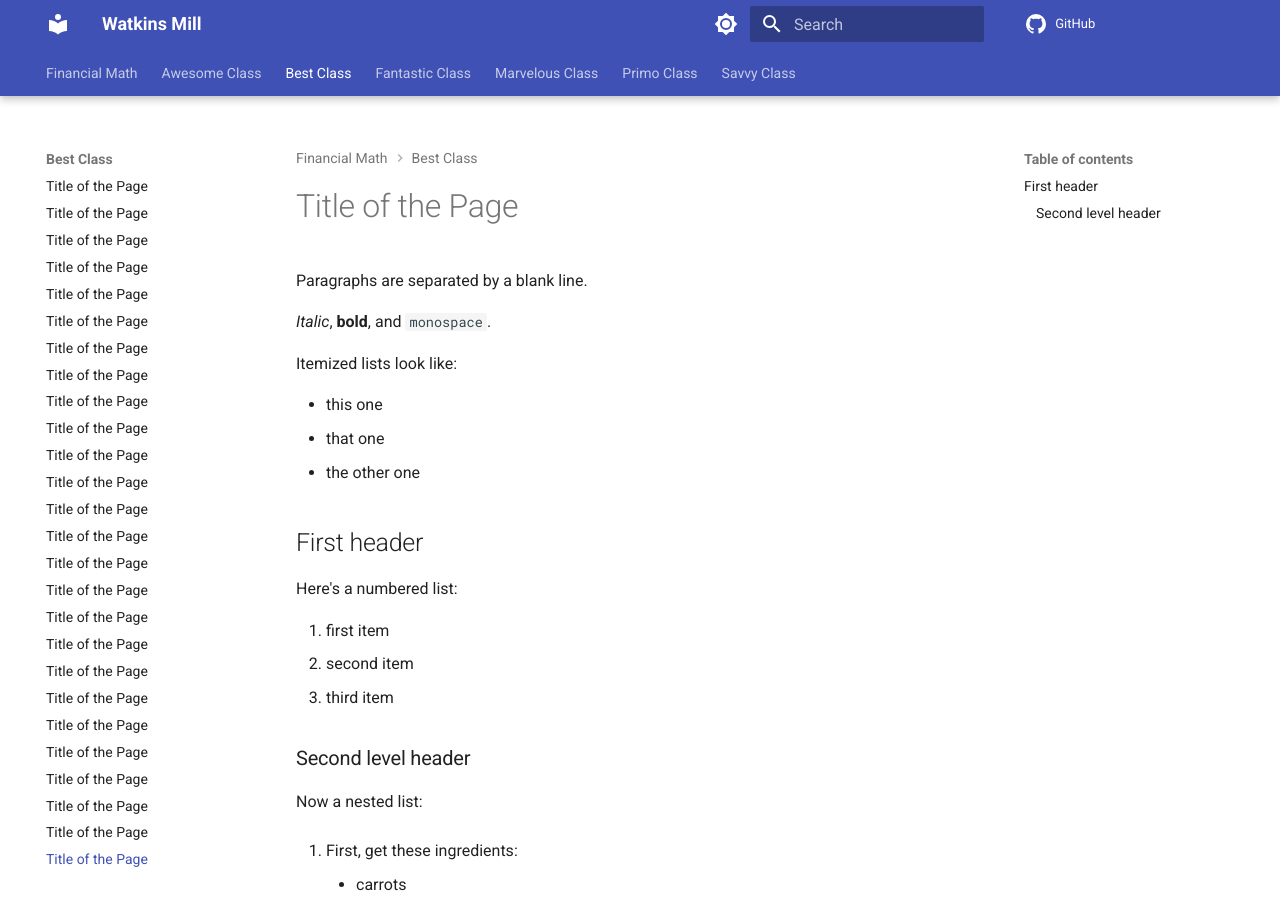
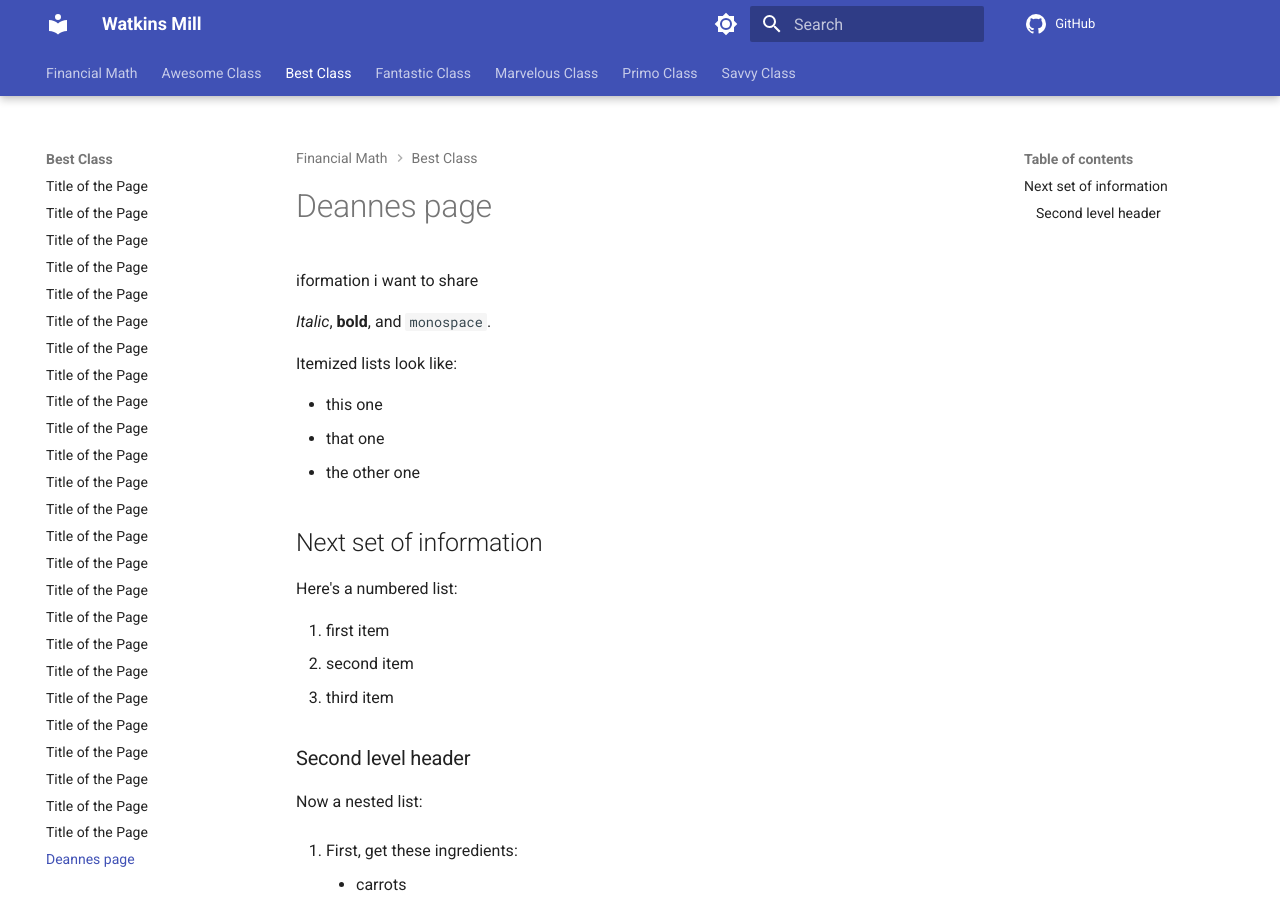
Before and after one commit to drjmarino/website, an MkDocs documentation site: the page built from docs/best/human26.md, in a window 1280 px wide and 900 px high. Built offline with MkDocs 1.6.1 and Material for MkDocs 9.7.7, drawn with Linux system fonts in a browser that asks for light colours; comment, search, counter and statistics services are not loaded.

Commit message:
Update human26.md
added some info

```diff
--- a/docs/best/human26.md
+++ b/docs/best/human26.md
@@ -1,6 +1,6 @@
-# Title of the Page
+# Deannes page
 
-Paragraphs are separated by a blank line.
+iformation i want to share
 
 *Italic*, **bold**, and `monospace`.
 
@@ -12,7 +12,7 @@ Itemized lists look like:
 
 
 
-## First header
+## Next set of information
 
 Here's a numbered list:
 
```
